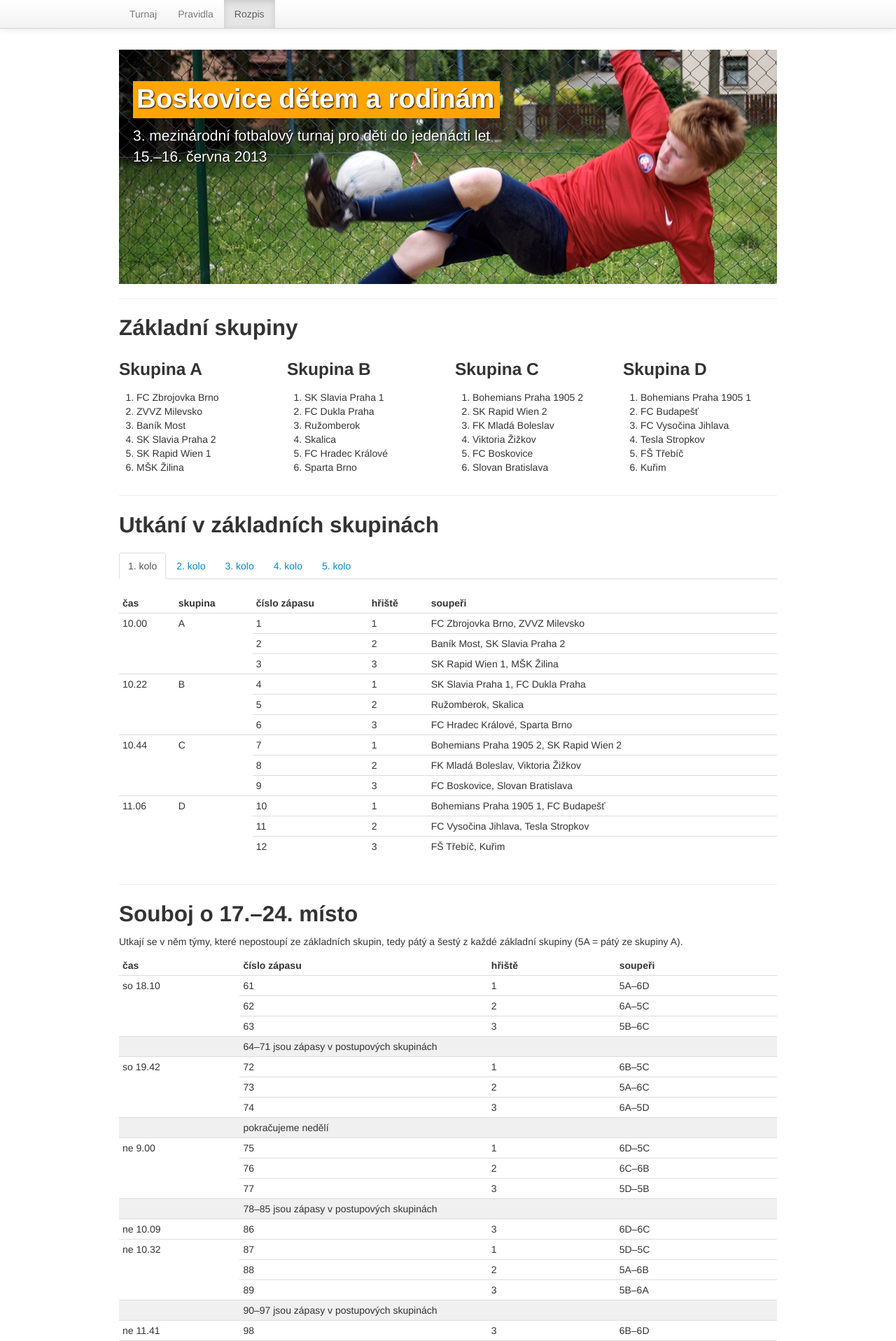
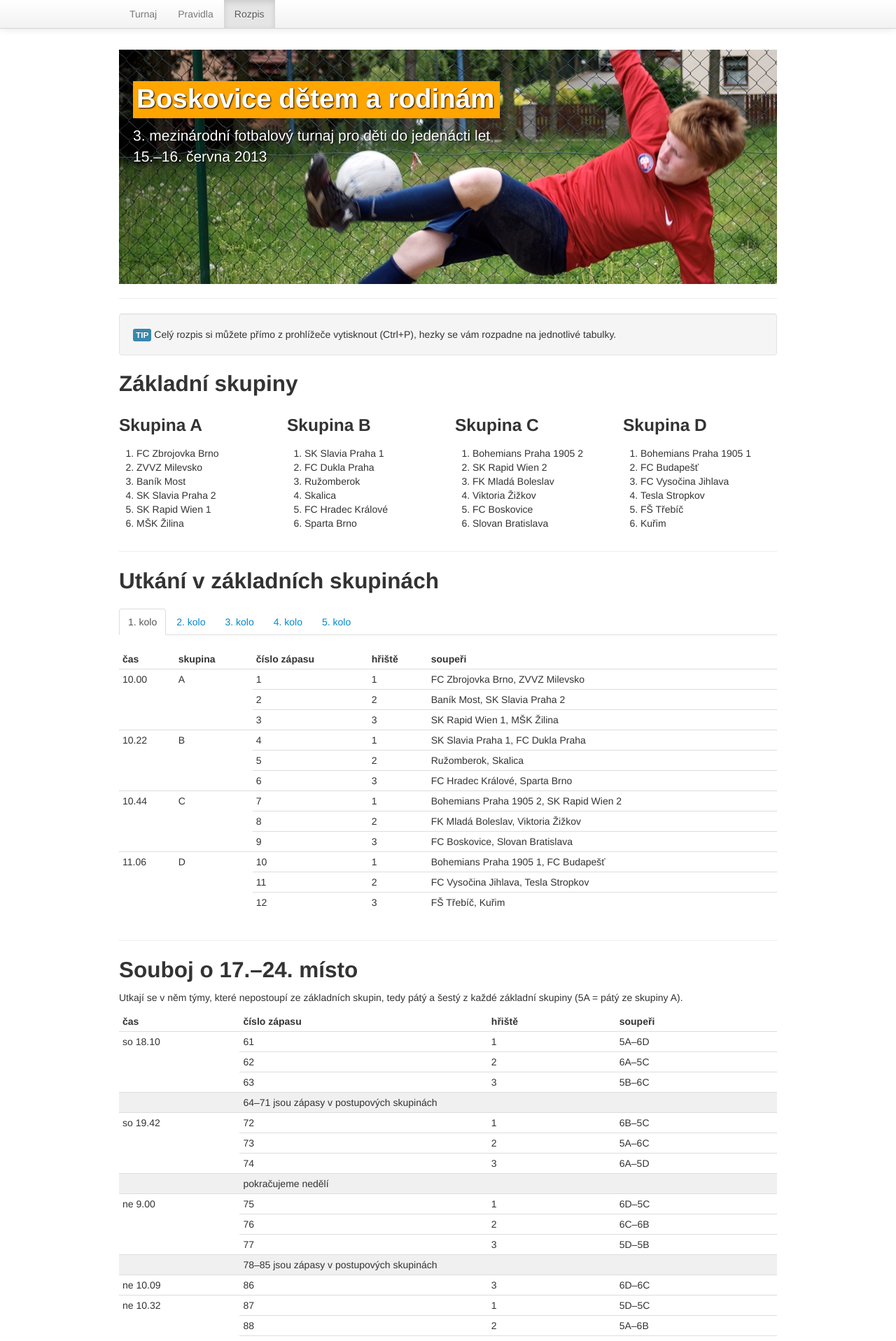
Before and after one commit to zoul/zijeme-hrou, a Jekyll site: the page built from turnaj/rozpis.html, in a window 1280 px wide. Shown: the top 1917 px of the page at 70% size. Built offline with Jekyll 4.4.1, drawn with Linux system fonts in a browser that asks for light colours.

Commit message:
Upozornění na možnost tisku.

```diff
--- a/_layouts/main.html
+++ b/_layouts/main.html
@@ -31,7 +31,7 @@
                 <p class="lead">3. mezinárodní fotbalový turnaj pro děti do jedenácti let<br>
                 15.–16. června 2013</p>
             </div>
-            <hr>
+            <hr class="no-print">
             {{ content }}
             <div class="footer row-fluid">
                 <div class="span3">
--- a/css/print.css
+++ b/css/print.css
@@ -1,4 +1,4 @@
-.footer, .navbar, .jumbotron, .nav-tabs {
+.no-print, .footer, .navbar, .jumbotron, .nav-tabs {
     display: none;
 }
 
--- a/turnaj/rozpis.html
+++ b/turnaj/rozpis.html
@@ -3,6 +3,10 @@ layout: main
 title: Rozpis
 class: rozpis
 ---
+<p class="no-print well"><span class="label label-info">TIP</span> Celý rozpis
+si můžete přímo z prohlížeče vytisknout (Ctrl+P), hezky se vám rozpadne na
+jednotlivé tabulky.</p>
+
 <h2>Základní skupiny</h2>
 <div class="row-fluid">
     <div class="span3">
```
